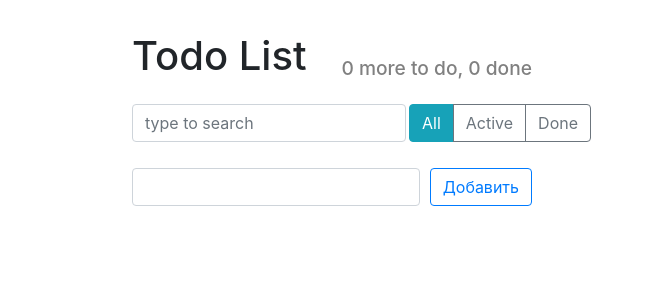
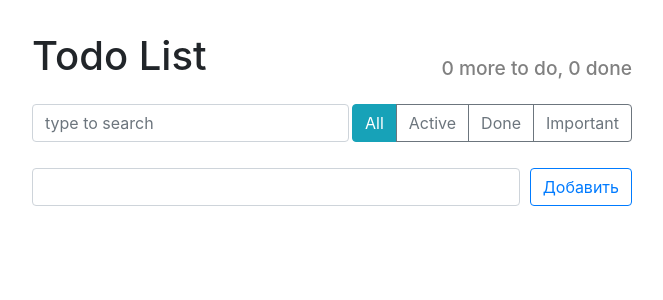
Before and after one commit to aSosunoff/React-Typescript-02, a React (Create React App) app: page / in a window 1280 px wide. Shown: the top 300 px of the page, without its empty margins (308-971 px from the left). Built offline with nearby package versions, Linux system fonts and the light colour scheme.

Commit message:
Added filter

```diff
--- a/src/components/ItemStatusFilter/ItemStatusFilter.tsx
+++ b/src/components/ItemStatusFilter/ItemStatusFilter.tsx
@@ -1,18 +1,87 @@
-import React from "react";
+import React, { useCallback, useMemo, useState } from "react";
+import cn from "classnames";
+import { useTodoContext } from "../../context/todoContext";
 /* import styles from "./ItemStatusFilter.module.scss"; */
 
+enum ActiveButtonEnum {
+  All = "All",
+  Active = "Active",
+  Done = "Done",
+  Important = "Important",
+}
+
+type ActiveButtonType = keyof typeof ActiveButtonEnum;
+
+type ButtonType = {
+  activeButtonType: ActiveButtonType;
+  title: string;
+};
+
 const ItemStatusFilter: React.FC = () => {
+  const [activeButtonType, setActiveButtonType] = useState<ActiveButtonType>(
+    ActiveButtonEnum.All
+  );
+
+  const { setFilterHandler } = useTodoContext();
+
+  const setActiveButtonHandler = useCallback(
+    (e: ActiveButtonType) => {
+      setActiveButtonType(e);
+      switch (e) {
+        case ActiveButtonEnum.Done:
+          setFilterHandler("done", true);
+          break;
+        case "Active":
+          setFilterHandler("done", false);
+          break;
+        default:
+          setFilterHandler("done", null);
+      }
+
+      setFilterHandler("important", e === ActiveButtonEnum.Important || null);
+    },
+    [setFilterHandler]
+  );
+
+  const btns: ButtonType[] = useMemo(
+    () => [
+      {
+        title: ActiveButtonEnum.All,
+        activeButtonType: ActiveButtonEnum.All,
+      },
+      {
+        title: ActiveButtonEnum.Active,
+        activeButtonType: ActiveButtonEnum.Active,
+      },
+      {
+        title: ActiveButtonEnum.Done,
+        activeButtonType: ActiveButtonEnum.Done,
+      },
+      {
+        title: ActiveButtonEnum.Important,
+        activeButtonType: ActiveButtonEnum.Important,
+      },
+    ],
+    []
+  );
+
   return (
     <div className="btn-group">
-      <button type="button" className="btn btn-info">
-        All
-      </button>
-      <button type="button" className="btn btn-outline-secondary">
-        Active
-      </button>
-      <button type="button" className="btn btn-outline-secondary">
-        Done
-      </button>
+      {btns.map((b) => (
+        <button
+          key={b.activeButtonType}
+          type="button"
+          className={cn(
+            "btn",
+            activeButtonType === b.activeButtonType
+              ? "btn-info"
+              : "btn-outline-secondary"
+          )}
+          onClick={() => setActiveButtonHandler(b.activeButtonType)}
+        >
+          {b.title}
+        </button>
+      ))}
     </div>
   );
 };
--- a/src/components/app/App.module.scss
+++ b/src/components/app/App.module.scss
@@ -1,6 +1,6 @@
 .app {
   margin: 2rem auto 0 auto;
-  max-width: 400px;
+  max-width: 600px;
 
   & .panel {
     margin: 1rem 0;
--- a/src/context/todoContext.tsx
+++ b/src/context/todoContext.tsx
@@ -2,10 +2,10 @@ import React, { createContext, useCallback, useContext, useState } from "react";
 import { TodoType } from "../components/Interfaces/TodoType";
 import { TodoContextType } from "../components/Interfaces/TodoContextType";
 import { PropsOther } from "../utils/UtilityTypes";
-import { useFilter, FilterReturnType } from "../hooks/useFilter";
+import { useFilter } from "../hooks/useFilter";
 
 type TodoContextFilterType = TodoContextType &
-  Pick<FilterReturnType, "setFilterHandler">;
+  Pick<ReturnType<typeof useFilter>, "setFilterHandler">;
 
 const TodoContext = createContext<TodoContextFilterType>(
   {} as TodoContextFilterType
@@ -26,6 +26,18 @@ export const TodoProvider: React.FC<PropsOther> = ({ children }) => {
     label: {
       filter: {
         type: "text",
+        detail: {},
+      },
+    },
+    done: {
+      filter: {
+        type: "checkbox",
+        detail: {},
+      },
+    },
+    important: {
+      filter: {
+        type: "checkbox",
         detail: {},
       },
     },
--- a/src/hooks/useFilter.js
+++ b/src/hooks/useFilter.js
@@ -15,6 +15,8 @@ export const useFilter = (list, settings) => {
               case "daterange":
                 return res && item[prop] >= from && item[prop] <= to;
               case "date":
+                return res && item[prop] === value;
+              case "checkbox":
                 return res && item[prop] === value;
               default:
                 return (
@@ -48,12 +50,13 @@ export const useFilter = (list, settings) => {
 
   const setFilterHandler = useCallback(
     (field, value, additionalProperties) => {
-      if (value || value === 0 || value === "0") {
-        const { detail } = filterPanel[field];
+      if (value || value === 0 || value === "0" || value === false) {
+        const { detail, type } = filterPanel[field];
 
         setFilterState((prev) => ({
           ...prev,
           [field]: {
+            type,
             ...additionalProperties,
             value,
             detail,
```
Also changed, not shown: src/hooks/useFilter.d.ts (+9 -8 lines).
